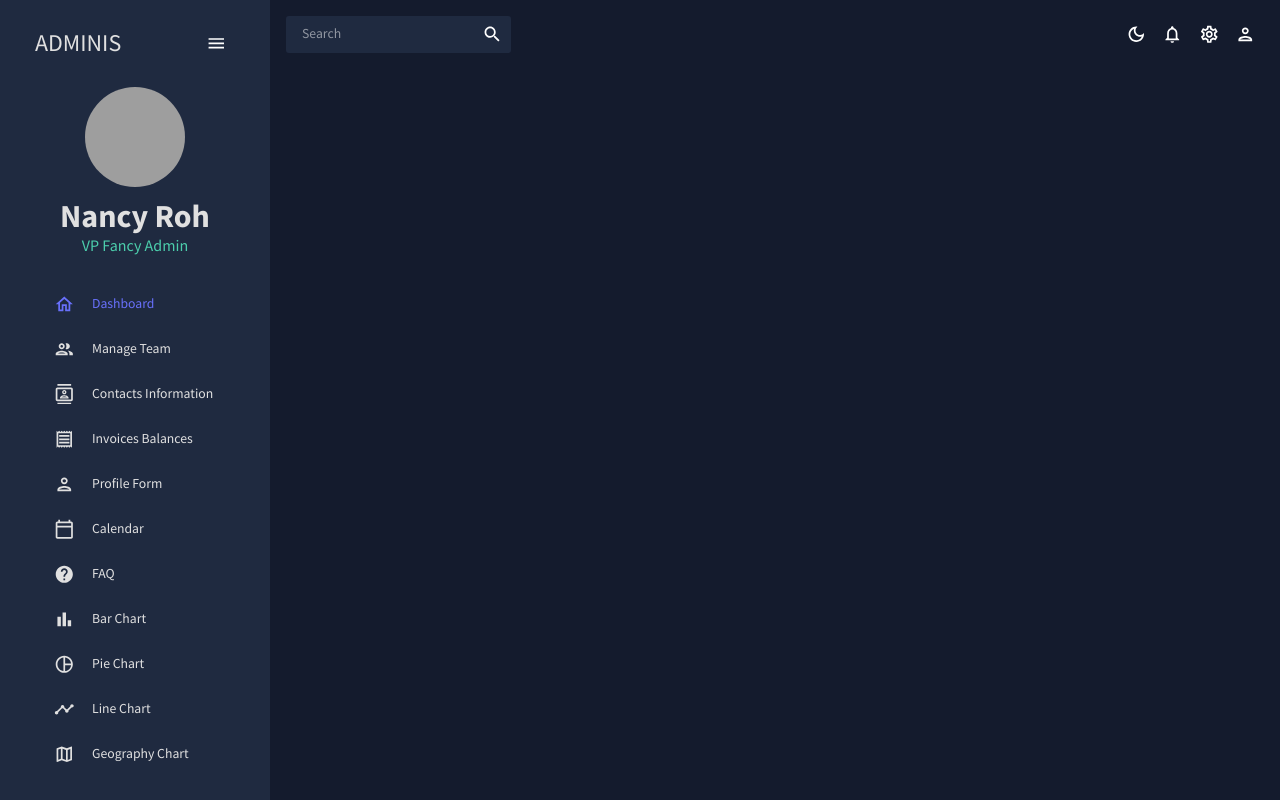
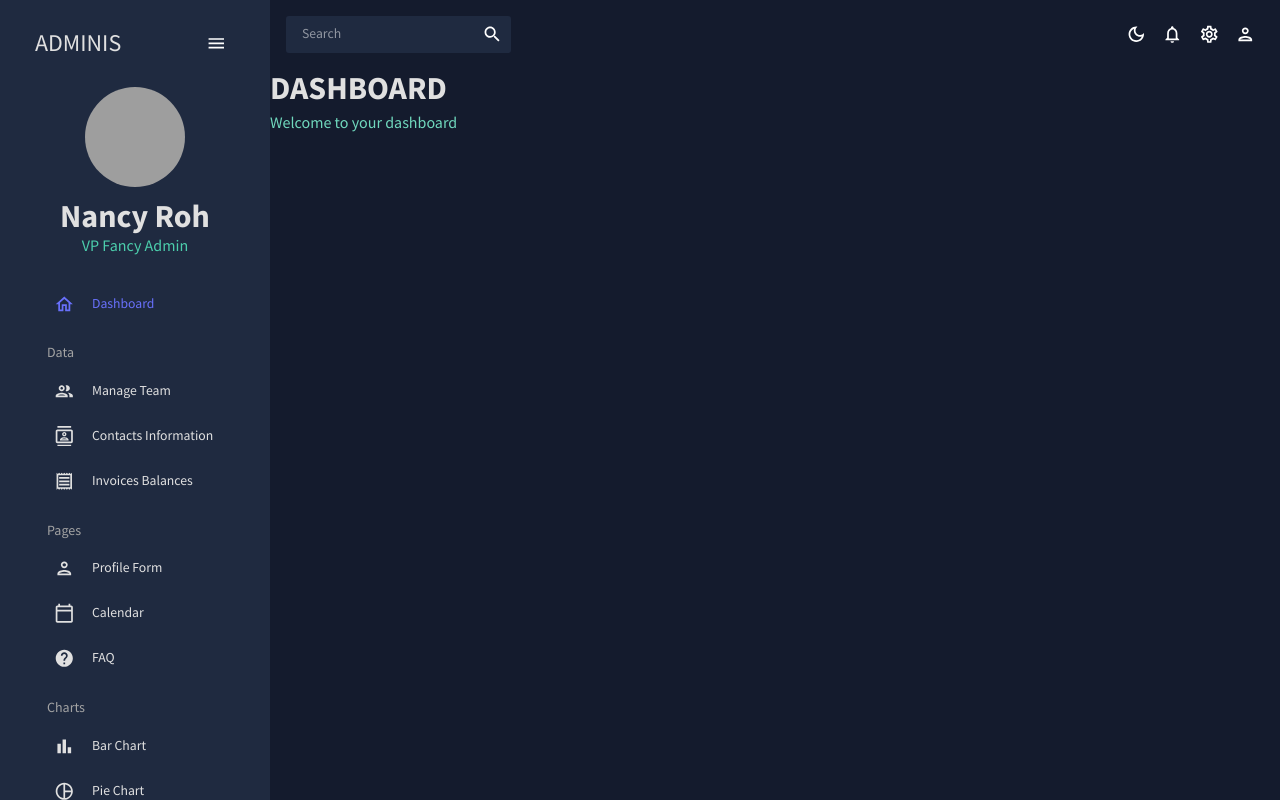
Before and after one commit to anita-brown/react_admin_dashboard, a React (Create React App) app: page / in a window 1280 px wide. Built offline with nearby package versions, Linux system fonts and the light colour scheme; grey boxes are pictures that could not be loaded.

Commit message:
chore: created header component

```diff
--- /dev/null
+++ b/src/components/Header.jsx
@@ -0,0 +1,17 @@
+import React from 'react'
+import { Typography, Box, useTheme } from '@mui/material'
+import { tokens } from "../theme"
+
+const Header = ({ title, subtitle }) => {
+    const theme = useTheme()
+    const colors = tokens(theme.palette.mode)
+    return (
+        <Box mb="30px">
+            <Typography variant='h2' color={colors.grey[100]} fontWeight="bold" sx={{ mb: "5px" }}>{title}</Typography>
+            <Typography variant='h5' color={colors.greenAccent[400]}>{subtitle}</Typography>
+
+        </Box>
+    )
+}
+
+export default Header
--- a/src/scenes/dashboard/index.jsx
+++ b/src/scenes/dashboard/index.jsx
@@ -1,9 +1,10 @@
 import React from 'react'
+import Header from '../../components/Header'
 
 const Dashboard = () => {
   return (
     <div>
-
+      <Header title="DASHBOARD" subtitle="Welcome to your dashboard"/>
     </div>
   )
 }
--- a/src/scenes/global/Sidebar.jsx
+++ b/src/scenes/global/Sidebar.jsx
@@ -41,14 +41,8 @@ const SideBar = () => {
     const [isCollapsed, setIsCollapsed] = useState(false);
     const [selected, setSelected] = useState("Dashboard");
     return (
-        <Box
-            // style={
-            //     {
-            //         backgroundColor: colors.primary[400]
-            //     }
-            // }
-        sx={{
-            // backgroundColor: "#1F2A40 !important",
+        <Box sx={{
+
             "& .pro-sidebar-inner": {
                 background: `${colors.primary[400]} !important`,
             },
@@ -66,15 +60,12 @@ const SideBar = () => {
             },
         }}
         >
-            <ProSidebar collapse={isCollapsed}>
-                {/* <Sidebar collapse={isCollapsed}> */}
-
-
+            <ProSidebar collapsed={isCollapsed}>
                 <Menu iconShape="square">
                     {/* Logo and Menu Icon */}
                     <MenuItem
                         onClick={() => setIsCollapsed(!isCollapsed)}
-                            icon={isCollapsed ? <MenuOutlinedIcon /> : undefined}
+                        icon={isCollapsed ? <MenuOutlinedIcon /> : 0}
                         style={{
                             margin: "10px 0 20px 0",
                             color: colors.grey[100],
@@ -116,6 +107,10 @@ const SideBar = () => {
                             selected={selected}
                             setSelected={setSelected}
                         />
+                        <Typography variant="h6" color={colors.grey[300]}
+                            sx={{ m: "15px 0 5px 20px" }}>
+                            Data
+                        </Typography>
                         <Item
                             title="Manage Team"
                             to="/team"
@@ -137,6 +132,10 @@ const SideBar = () => {
                             selected={selected}
                             setSelected={setSelected}
                         />
+                        <Typography variant="h6" color={colors.grey[300]}
+                            sx={{ m: "15px 0 5px 20px" }}>
+                            Pages
+                        </Typography>
                         <Item
                             title="Profile Form"
                             to="/form"
@@ -158,6 +157,10 @@ const SideBar = () => {
                             selected={selected}
                             setSelected={setSelected}
                         />
+                        <Typography variant="h6" color={colors.grey[300]}
+                            sx={{ m: "15px 0 5px 20px" }}>
+                            Charts
+                        </Typography>
                         <Item
                             title="Bar Chart"
                             to="/bar"
@@ -188,7 +191,6 @@ const SideBar = () => {
                         />
                     </Box>
                 </Menu>
-                {/* </Sidebar> */}
             </ProSidebar>
         </Box>
     );
--- a/src/theme.js
+++ b/src/theme.js
@@ -20,7 +20,6 @@ export const tokens = (mode) => ({
           100: "#d0d1d5",
           200: "#a1a4ab",
           300: "#727681",
-          //   400: "#000000",
           400: "#1F2A40",
           500: "#141b2d",
           600: "#101624",
```
Lines whose indentation alone changed are shown as unchanged.
